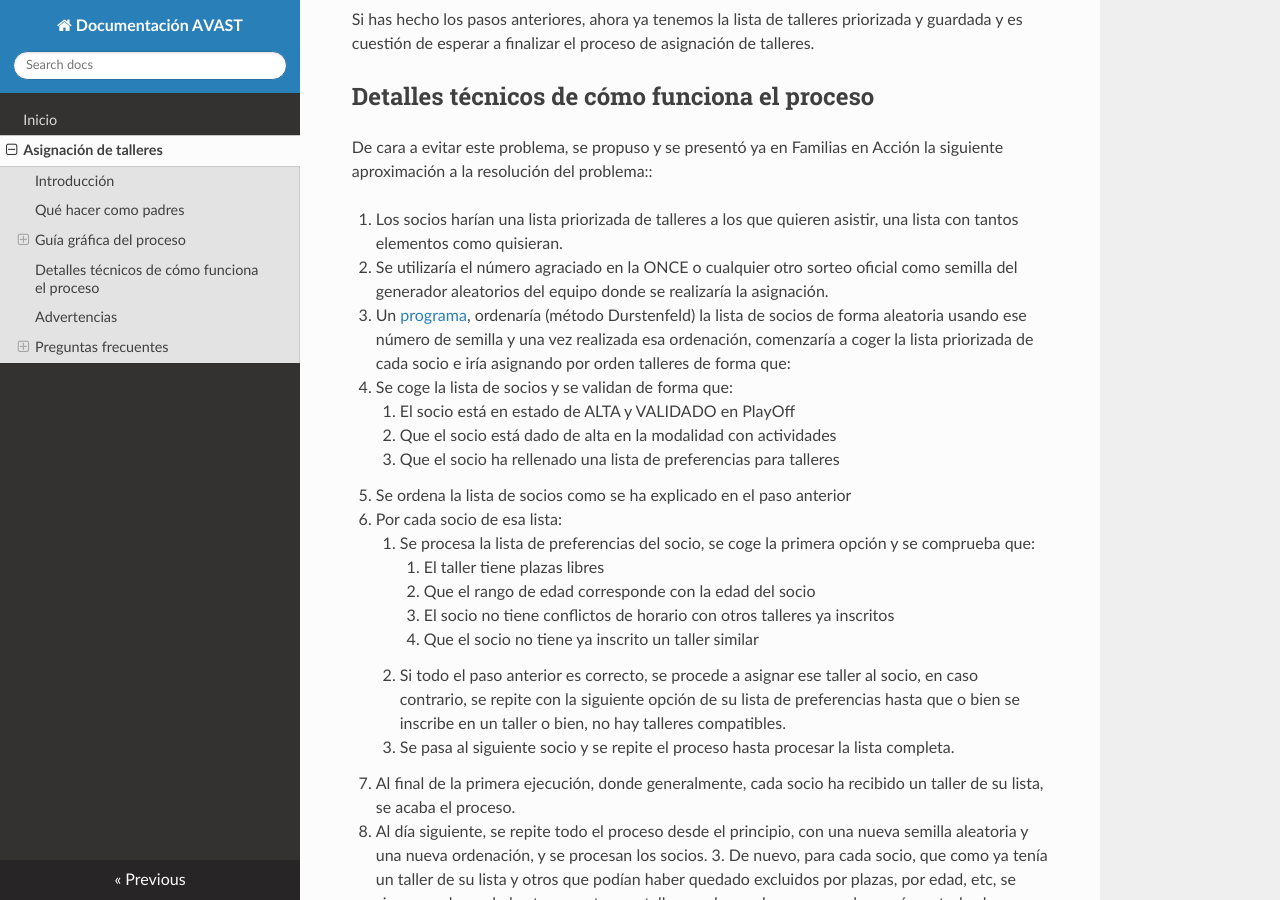
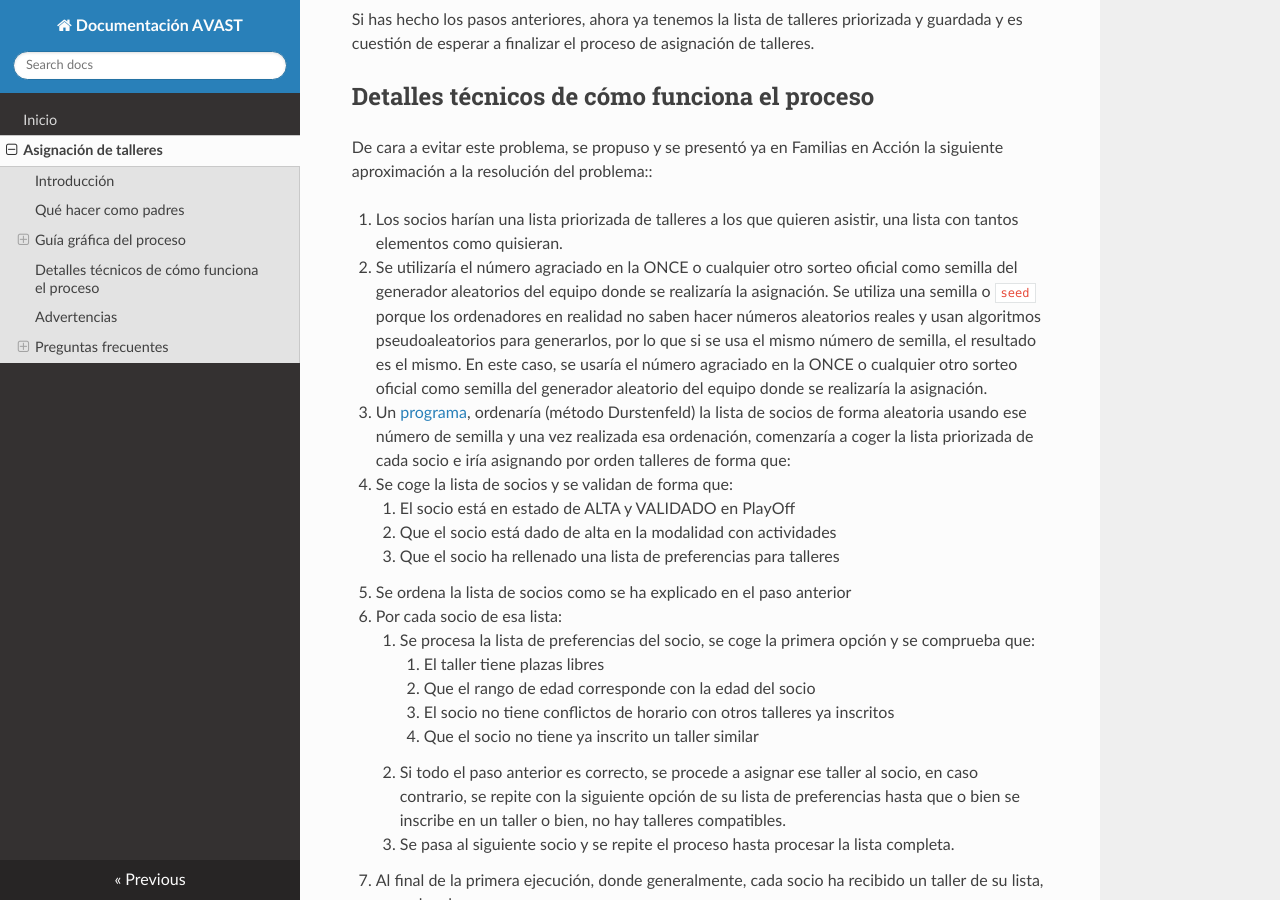
Before and after one commit to asociacion-avast/docs, an MkDocs documentation site: the page built from docs/asignacion.md, in a window 1280 px wide and 900 px high, scrolled down 10568 px. Built offline with MkDocs 1.6.1, drawn with Linux system fonts in a browser that asks for light colours; nearby versions of some CDN libraries; part of the change alters nothing that is shown; some of the changed text lies outside the part shown.

Commit message:
Usar StopMotion

```diff
--- a/docs/asignacion.md
+++ b/docs/asignacion.md
@@ -11,8 +11,8 @@ El resumen rápido es:
 - Entra en [Reservas Actividades](https://admin.asociacion-avast.org/reservas) con los datos de PlayOff y:
   - Asegúrate de tener una lista priorizada... es decir...
     - El orden de talleres, tanto por horario como por nombre es importante:
-    - Si quieres Astronomía, pon en tus cuatro primeros lugares de preferencia `Astronomía`, y si la prefieres, por ejemplo de `10:05 a 11:05`, pones esa como primera opción.
-    - Si no consigues `Astronomía` a las 10:00, pero te vale a las 9:00, la pones en segundo lugar, y si por ejemplo no tienes esos dos horarios (por edad, por interés, etc), pues ya pones otro taller que quieras en la hora que quieras.
+    - Si quieres StopMotion, pon en tus cuatro primeros lugares de preferencia `StopMotion`, y si la prefieres, por ejemplo de `10:05 a 11:05`, pones esa como primera opción.
+    - Si no consigues `StopMotion` a las 10:00, pero te vale a las 9:00, la pones en segundo lugar, y si por ejemplo no tienes esos dos horarios (por edad, por interés, etc), pues ya pones otro taller que quieras en la hora que quieras.
 - Cada día podrá editarse la lista de prioridades, pero si lo has hecho bien, la lista que hiciste vale para todos los días (y lo lógico es que fuera esa la operativa)
 - Cuando se hayan realizado las 4 rondas de asignación, se activará en PlayOff ver las inscripciones, hasta ese punto no se podrán ver y si se hiciera alguna inscripción manual, se anularía.
 - Una vez todos los socios tengan las inscripciones cargadas en PlayOff, el proceso de anulación de inscripciones o inscripción manual a otros talleres se abrirá y podrá gestionarse desde la aplicación como otros años siempre que haya plazas libres.
@@ -80,7 +80,7 @@ Si has hecho los pasos anteriores, ahora ya tenemos la lista de talleres prioriz
 De cara a evitar este problema, se propuso y se presentó ya en Familias en Acción la siguiente aproximación a la resolución del problema::
 
 1. Los socios harían una lista priorizada de talleres a los que quieren asistir, una lista con tantos elementos como quisieran.
-1. Se utilizaría el número agraciado en la ONCE o cualquier otro sorteo oficial como semilla del generador aleatorios del equipo donde se realizaría la asignación.
+1. Se utilizaría el número agraciado en la ONCE o cualquier otro sorteo oficial como semilla del generador aleatorios del equipo donde se realizaría la asignación. Se utiliza una semilla o `seed` porque los ordenadores en realidad no saben hacer números aleatorios reales y usan algoritmos pseudoaleatorios para generarlos, por lo que si se usa el mismo número de semilla, el resultado es el mismo. En este caso, se usaría el número agraciado en la ONCE o cualquier otro sorteo oficial como semilla del generador aleatorio del equipo donde se realizaría la asignación.
 1. Un [programa](https://github.com/asociacion-avast/inscripciones-assign/blob/main/asignar.py), ordenaría (método Durstenfeld) la lista de socios de forma aleatoria usando ese número de semilla y una vez realizada esa ordenación, comenzaría a coger la lista priorizada de cada socio e iría asignando por orden talleres de forma que:
    1. Se coge la lista de socios y se validan de forma que:
       1. El socio está en estado de ALTA y VALIDADO en PlayOff
```
